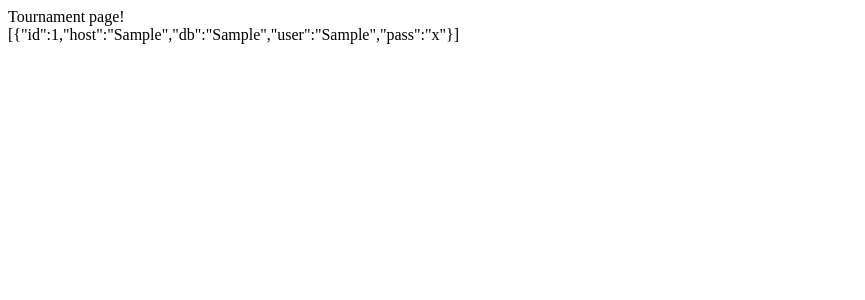
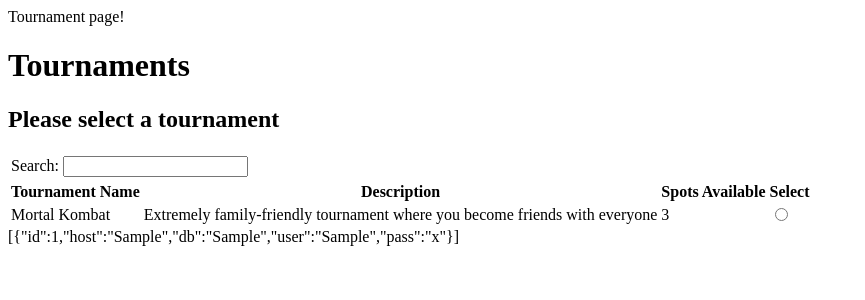
Before and after one commit to GranquistR/AG2-2_Tournament_Signup, a PHP site: page /tournaments.php in a window 1280 px wide. Shown: the top 300 px of the page, without its empty margins (0-865 px from the left). Run offline with PHP 8.4, Linux system fonts and the light colour scheme; tables that the repository leaves empty or names only in its code hold one stand-in row (values such as "Sample post").

Commit message:
Added HTML for tournament select page

```diff
--- a/tournaments.php
+++ b/tournaments.php
@@ -40,6 +40,34 @@
 
 <body><!-- Viewable page content here  -->
   Tournament page!
+  <h1>Tournaments</h1>
+  <h2>Please select a tournament</h2>
+  <div class="grid-container">
+    <div class = "grid-item">
+      <table class ="testTable">
+        <tr>
+          <td><label for="tSearch">Search:</label></td>
+          <td><input type="text" id="tSearch" name="search"></td>
+        </tr>
+      </table>
+    </div>
+    <div class = "grid-item">
+      <table class = "testTable">
+        <tr>
+          <th>Tournament Name</th>
+          <th>Description</th>
+          <th>Spots Available</th>
+          <th>Select</th>
+        </tr>
+        <tr>
+          <td>Mortal Kombat</td>
+          <td>Extremely family-friendly tournament where you become friends with everyone</td>
+          <td>3</td>
+          <td><input type="radio" id="mk" name="tournament[]" value="Mortal Kombat"></td>
+        </tr>
+      </table>
+    </div>
+  </div>
   <script>
     //prints from sql in the php above
     var tournaments = <?php echo getAllTournaments(); ?>;
```
